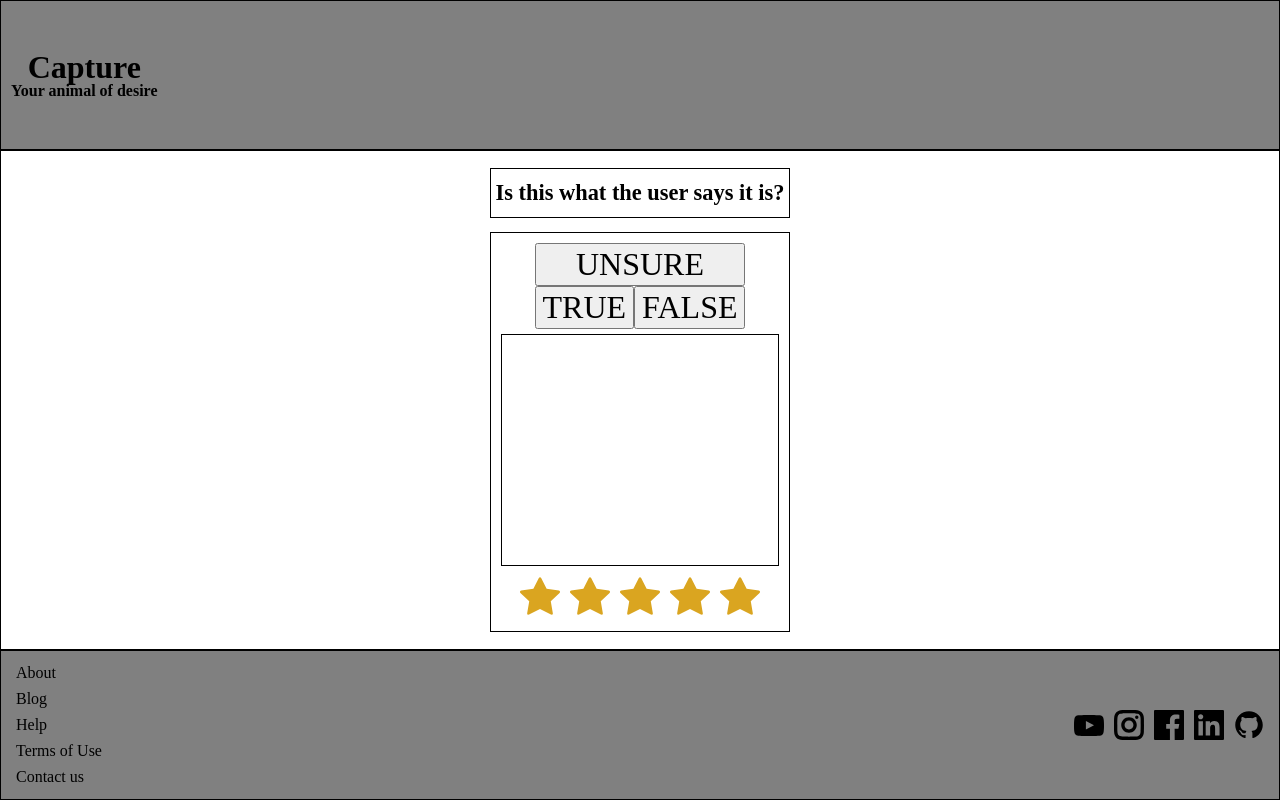
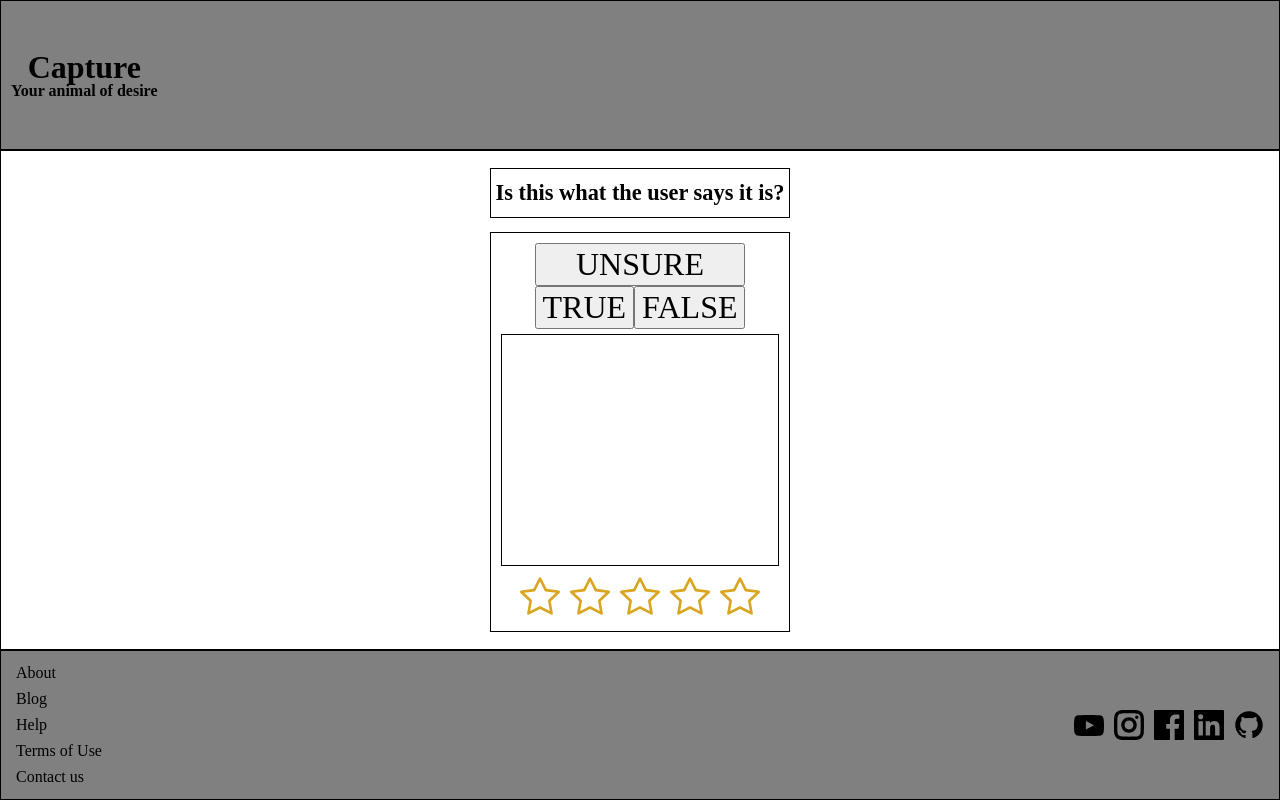
Before and after one commit to Benjamin-RR/project-MVP, a React (Create React App) app in the folder client/: page /Rate in a window 1280 px wide. Built offline with nearby package versions, Linux system fonts and the light colour scheme; no server answers.

Commit message:
fixed upload. updated rate component. badge now shows up on images that are verified for singleCapture (that render on any page). (more attempts to fix map).

```diff
--- a/client/src/components/Common/DefaultAvatar.js
+++ b/client/src/components/Common/DefaultAvatar.js
@@ -5,6 +5,7 @@ import styled from 'styled-components';
 const DefaultAvatar = ({name, color}) => {
 
     // console.log("unique name:" , name);
+    // console.log("color:", color);
 
 
     return(
--- a/client/src/components/Common/SingleCapture.js
+++ b/client/src/components/Common/SingleCapture.js
@@ -3,10 +3,14 @@ import styled from 'styled-components';
 import {Link} from 'react-router-dom';
 import {Image} from 'cloudinary-react';
 import DefaultAvatar from './DefaultAvatar';
+// import Badge from '/verified.png'
 
 const SingleCapture = (data) => {
     localStorage.removeItem("coords");
     localStorage.removeItem("CaptureInfo");
+
+    const badge = `/verified.png`
+    let marker = `/markerVerified.png`
 
     console.log("Data in single capture component:" , data);
 
@@ -14,10 +18,11 @@ const SingleCapture = (data) => {
     // 1. user unique name who posted it (links to their profile)
     // 2. image links to map where image was taken (lat, long)
     return(
+            <Wrapper2>
         <Wrapper>
 
                 <Top>
-                <LeftSide>
+                    <AvatarAndAuthor>
                         <Avatar>
                             <DefaultAvatar
                                 name={data.data.author}
@@ -25,8 +30,7 @@ const SingleCapture = (data) => {
                             />
                         </Avatar>
                         <Author>{data.data.author}</Author>
-
-                </LeftSide>
+                    </AvatarAndAuthor>
 
                     <Animal>{data.data.capture.animalName}</Animal>
                 </Top>
@@ -40,47 +44,67 @@ const SingleCapture = (data) => {
                         alt="img"
                         cloudName="capturecapture"
                         publicId={data.data.public_id}
-                    width="300"
+                        width="296"
                         crop="scale"
+                        // style={{ display: "flex" , justifyContent: "center", alignItems: "center"}}
                     />
                 </ImageWrapper>
-            <Badge />
+                {data.data.capture.verified && (
+                    <Badge
+                        src={badge}
+                    />
+                )}
                 <Bottom>
                     <Details>
                         <TimeStamp>{data.data.timeStamp}</TimeStamp>
+                        {data.data.capture.documentation && (
                             <Text>{data.data.capture.documentation}</Text>
+                        )}
                     </Details>
-                <Rate>Rate</Rate>
                 </Bottom>
         </Wrapper>
+            </Wrapper2>
     )
 }
 
 const Wrapper = styled.div`
-    padding: 10px;
+    /* padding: 4px; */
     display: flex;
     flex-direction: column;
-    justify-content: space-around;
-    align-items: center;
+    /* justify-content: space-around; */
+    /* align-items: center; */
     height: var(--defaultHeight);
     width: 100%;
+    background: green;
     border: 1px solid black;
+    position: relative;
+`
+
+const Wrapper2 = styled.div`
+    background: lightgreen;
+    height: 100%;
+    width: 100%;
+    padding: 4px;
 `
 
 const Top = styled.div`
     display: flex;
-    flex-direction: row;
+    flex-direction: column;
     justify-content: space-between;
     align-items: center;
     border: 1px solid black;
     width: 100%;
-    margin: 10px 0px 10px 0px;
+    /* margin: px; */
 `
 
-const LeftSide = styled.div`
+const AvatarAndAuthor = styled.div`
     display: flex;
     justify-content: center;
     align-items: center;
+    /* margin: 5px; */
+    padding: 5px;
+    margin-right: auto;
+    /* border: 1px solid black; */
 `
 
 const Author = styled.div`
@@ -92,9 +116,12 @@ const Author = styled.div`
 const Animal = styled.div`
     font-weight: 900;
     font-size: 1.5em;
+    margin-left: auto;
+    margin-right: auto;
 `
 
 const ImageWrapper = styled(Link)`
+    /* position: relative; */
     border: 1px solid black;
     cursor: pointer;
 `
@@ -122,46 +149,32 @@ const Details = styled.div`
     display: flex;
     width: 100%;
     height: 100%;
-
     flex-direction: column;
-    justify-content: space-between;
+    padding: 5px;
 `
 
 const TimeStamp = styled.div`
-    font-size: .9em;
+    font-size: .7em;
+    margin-left: auto;
+    /* margin-bottom: auto; */
 `
 
 const Text = styled.div`
     margin-top: 10px;
     border: 1px solid black;
     width: 100%;
-    height: 100%;
+    height: 100px;
+    background: lightgreen;
 `
 
-const Rate = styled.button`
-    display: flex;
-    justify-content: center;
-    align-items: center;
-    /* padding: 5px; */
-    /* margin: 5px; */
-    margin-top: auto;
-    width: 100px;
-    border-radius: 7px;
-    border: 1px solid black;
-    cursor: pointer;
-    &:hover{
-
-    }
-    &:active{
-
-    }
-`
-
-const Badge = styled.div`
+const Badge = styled.img`
     position: absolute;
-    height: 70px;
-    width: 70px;
-    src: 'url(verified.png)'
+    height: 50px;
+    width: 50px;
+    top: 70px;
+    left: 244px;
+    /* background: red; */
+    src: 'url("/verified.png)';
 `
 
 export default SingleCapture
--- a/client/src/components/Features/Rate.js
+++ b/client/src/components/Features/Rate/Rate.js
@@ -1,24 +1,22 @@
-import React, {useState} from 'react';
+import React, {useState, useEffect} from 'react';
 import styled from 'styled-components';
-import SingleCapture from '../Common/SingleCapture';
+import SingleCapture from '../../Common/SingleCapture';
 
 // icons
 import {BsStar} from 'react-icons/bs';
 import {BsStarFill} from 'react-icons/bs';
 
 const Rate = () => {
-    const [stars, setStars] = useState(5);
+    const [stars, setStars] = useState(0);
 
-    const handleStarClick = (stars) => {
-
+    // HANDLE SUBMIT / STAR CLICK
+    const handleStarClick = (e) => {
+        e.preventDefault();
+        setStars(e.target.value)
+        // setStars(5)
+        console.log("stars on click:", stars);
     }
 
-    const handleMouseEnter = (value) => {
-        // setStars(value)
-    }
-    const handleMouseLeave = (value) => {
-        // setStars(value)
-    }
 
     return(
         <Wrapper>
@@ -37,14 +35,18 @@ const Rate = () => {
                 /> */}
                 </Card>
                 <Stars
-                    onMouseLeave={handleMouseLeave(1)}
+                    onMouseLeave={(e) => {
+                        setStars(0)
+                    }}
                 >
 
                     {stars > 0 ? (
                         <Icon
-                            i
-                            onClick={handleStarClick(1)}
-                            onMouseEnter={handleMouseEnter(1)}
+                            type="submit"
+                            onClick={handleStarClick}
+                            onMouseEnter={(e) => {
+                                setStars(1)
+                            }}
                         >
                             <BsStarFill
                                 style={{ height: "100%", width: "100%"}}
@@ -52,8 +54,11 @@ const Rate = () => {
                         </Icon>
                     ) : (
                         <Icon
-                        onClick={handleStarClick(1)}
-                        onMouseEnter={handleMouseEnter(1)}
+                        type="submit"
+                        onClick={handleStarClick}
+                        onMouseEnter={(e) => {
+                            setStars(1)
+                        }}
                     >
                         <BsStar
                             style={{ height: "100%", width: "100%"}}
@@ -63,8 +68,11 @@ const Rate = () => {
 
                     {stars > 1 ? (
                         <Icon
-                            onClick={handleStarClick(2)}
-                            onMouseEnter={handleMouseEnter(2)}
+                            type="submit"
+                            onClick={handleStarClick}
+                            onMouseEnter={(e) => {
+                                setStars(2)
+                            }}
                         >
                             <BsStarFill
                                 style={{ height: "100%", width: "100%"}}
@@ -72,8 +80,11 @@ const Rate = () => {
                         </Icon>
                     ) : (
                         <Icon
-                        onClick={handleStarClick(2)}
-                        onMouseEnter={handleMouseEnter(2)}
+                        type="submit"
+                        onClick={handleStarClick}
+                        onMouseEnter={(e) => {
+                            setStars(2)
+                        }}
                     >
                         <BsStar
                             style={{ height: "100%", width: "100%"}}
@@ -83,8 +94,11 @@ const Rate = () => {
 
                     {stars > 2 ? (
                         <Icon
-                            onClick={handleStarClick(3)}
-                            onMouseEnter={handleMouseEnter(3)}
+                            type="submit"
+                            onClick={handleStarClick}
+                            onMouseEnter={(e) => {
+                                setStars(3)
+                            }}
                         >
                             <BsStarFill
                                 style={{ height: "100%", width: "100%"}}
@@ -92,9 +106,12 @@ const Rate = () => {
                         </Icon>
                     ) : (
                         <Icon
-                        onClick={handleStarClick(3)}
-                        onMouseEnter={handleMouseEnter(3)}
-                    >
+                            type="submit"
+                            onClick={handleStarClick}
+                            onMouseEnter={(e) => {
+                                setStars(3)
+                            }}
+                        >
                         <BsStar
                             style={{ height: "100%", width: "100%"}}
                         />
@@ -103,8 +120,11 @@ const Rate = () => {
 
                     {stars > 3 ? (
                         <Icon
-                            onClick={handleStarClick(4)}
-                            onMouseEnter={handleMouseEnter(4)}
+                            type="submit"
+                            onClick={handleStarClick}
+                            onMouseEnter={(e) => {
+                                setStars(4)
+                            }}
                         >
                             <BsStarFill
                                 style={{ height: "100%", width: "100%"}}
@@ -112,8 +132,11 @@ const Rate = () => {
                         </Icon>
                     ) : (
                         <Icon
-                            onClick={handleStarClick(4)}
-                            onMouseEnter={handleMouseEnter(4)}
+                            type="submit"
+                            onClick={handleStarClick}
+                            onMouseEnter={(e) => {
+                                setStars(4)
+                            }}
                         >
                             <BsStar
                                 style={{ height: "100%", width: "100%"}}
@@ -123,8 +146,11 @@ const Rate = () => {
 
                     {stars > 4 ? (
                         <Icon
-                            onClick={handleStarClick(5)}
-                            onMouseEnter={handleMouseEnter(5)}
+                            type="submit"
+                            onClick={handleStarClick}
+                            onMouseEnter={(e) => {
+                                setStars(5)
+                            }}
                         >
                             <BsStarFill
                                 style={{ height: "100%", width: "100%"}}
@@ -132,8 +158,11 @@ const Rate = () => {
                         </Icon>
                     ) : (
                         <Icon
-                        onClick={handleStarClick(5)}
-                        onMouseEnter={handleMouseEnter(5)}
+                        type="submit"
+                        onClick={handleStarClick}
+                        onMouseEnter={(e) => {
+                            setStars(5)
+                        }}
                     >
                         <BsStar
                             style={{ height: "100%", width: "100%"}}
@@ -213,13 +242,13 @@ const Card = styled.div`
 const Stars = styled.div`
     display: flex;
     flex-direction: row;
-    cursor: pointer;
-`
+    `
 
 const Icon = styled.div`
     height: 40px;
     width: 40px;
     margin: 5px;
+    cursor: pointer;
     color: goldenrod;
     /* border: 1px solid black; */
     &:hover{
--- /dev/null
+++ b/client/src/components/Features/Rate/index.js
@@ -0,0 +1,3 @@
+import Rate from "./Rate";
+
+export default Rate;
--- a/client/src/components/Home/Home.js
+++ b/client/src/components/Home/Home.js
@@ -15,10 +15,12 @@ const Home = () => {
         // setFriendArray
     } = useContext(CaptureContext);
     const [friendArray, setFriendArray] = useState(localStorage.getItem("friends").split(','));
+    const [feed, setFeed] = useState(null);
 
     if (page !== "home") {
         setPage("home");
-        // window.location.reload();
+        setFeed(null);
+        window.location.reload();
     }
 
     let history = useHistory();
@@ -27,7 +29,6 @@ const Home = () => {
     }
 
     // let feedArray = [];
-    const [feed, setFeed] = useState(null);
     // let feed;
 
     // // LOAD CAPTURES
@@ -95,6 +96,7 @@ const Home = () => {
                         <SingleCapture
                             data={data}
                         />
+                        <Rate>Rate</Rate>
                     </CaptureContent>
                 )
             })) : (
@@ -121,7 +123,7 @@ const CaptureContent = styled.div`
     flex-direction: column;
     justify-content: center;
     align-items: center;
-    height: 400px;
+    /* height: 400px; */
     width: 320px;
     border: 1px solid black;
     padding: 5px;
@@ -129,4 +131,23 @@ const CaptureContent = styled.div`
     background: green;
 `
 
+const Rate = styled.button`
+    display: flex;
+    justify-content: center;
+    align-items: center;
+    /* padding: 5px; */
+    /* margin: 5px; */
+    margin-top: auto;
+    width: 100px;
+    border-radius: 7px;
+    border: 1px solid black;
+    cursor: pointer;
+    &:hover{
+
+    }
+    &:active{
+
+    }
+`
+
 export default Home;
```
Also changed, not shown: client/src/components/Explore/Camera/Upload.js (+8 -3 lines), client/src/components/Explore/Map.js (+4 -3 lines), client/src/components/Profile/Statistics.js (added, +24 -0 lines). Lines whose indentation alone changed are shown as unchanged.
